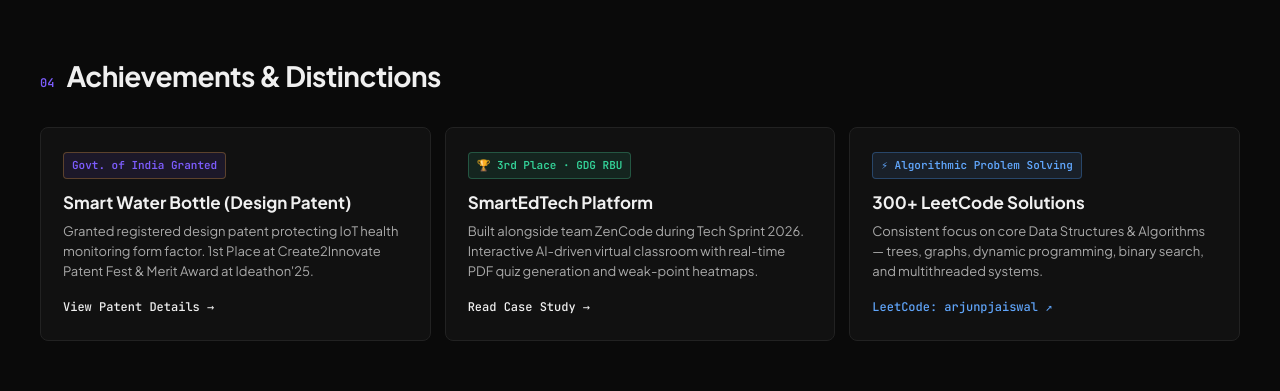
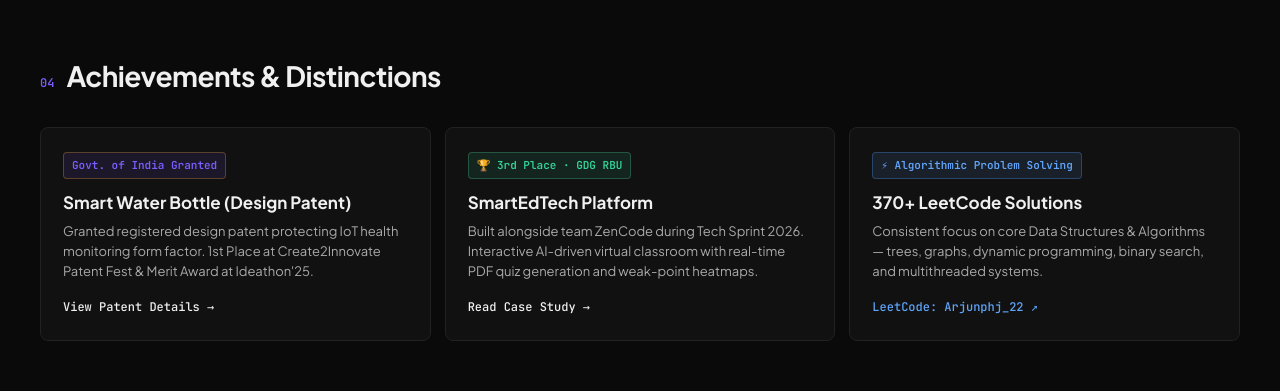
Before and after one commit to arjunpjaiswal/ArjunPortolio, a React (Vite) app: page / in a window 1280 px wide. Shown: the part 2840-3231 px from the top of the page. Built offline with nearby package versions, Linux system fonts and the light colour scheme.

Commit message:
fix: correct LeetCode link and solved count

```diff
--- a/src/pages/About.jsx
+++ b/src/pages/About.jsx
@@ -54,7 +54,7 @@ export default function About() {
       setTermOutput([
         '• Registered Design Patent (Govt of India) — Smart Water Bottle',
         '• 3rd Place, Tech Sprint 2026 (GDG RBU) — SmartEdTech',
-        '• 300+ Problems Solved on LeetCode'
+        '• 370+ Problems Solved on LeetCode'
       ])
     } else if (cmd === 'contact') {
       setTermOutput([
--- a/src/pages/Home.jsx
+++ b/src/pages/Home.jsx
@@ -90,7 +90,7 @@ export default function Home(){
       setTermOutput([
         '• Registered Design Patent (Govt of India) — Smart Water Bottle',
         '• 3rd Place, Tech Sprint 2026 (GDG RBU) — SmartEdTech',
-        '• 300+ Problems Solved on LeetCode'
+        '• 370+ Problems Solved on LeetCode'
       ])
     } else if (cmd === 'contact') {
       setTermOutput([
@@ -499,16 +499,24 @@ export default function Home(){
           </Link>
 
           {/* Trophy 3 */}
-          <a href="https://leetcode.com/u/arjunpjaiswal/" target="_blank" rel="noopener" className="trophy-card leetcode">
+          <div className="trophy-card leetcode">
             <div>
               <div className="trophy-badge blue">⚡ Algorithmic Problem Solving</div>
-              <div className="trophy-title">300+ LeetCode Solutions</div>
+              <div className="trophy-title">370+ LeetCode Solutions</div>
               <div className="trophy-desc">
                 Consistent focus on core Data Structures &amp; Algorithms — trees, graphs, dynamic programming, binary search, and multithreaded systems.
               </div>
             </div>
-            <div className="trophy-footer" style={{ color:'var(--blue)' }}>LeetCode: arjunpjaiswal ↗</div>
-          </a>
+            <a
+              href="https://leetcode.com/u/Arjunphj_22"
+              target="_blank"
+              rel="noopener noreferrer"
+              className="trophy-footer"
+              style={{ color: 'var(--blue)' }}
+            >
+              LeetCode: Arjunphj_22 ↗
+            </a>
+          </div>
         </div>
       </section>
 
```
